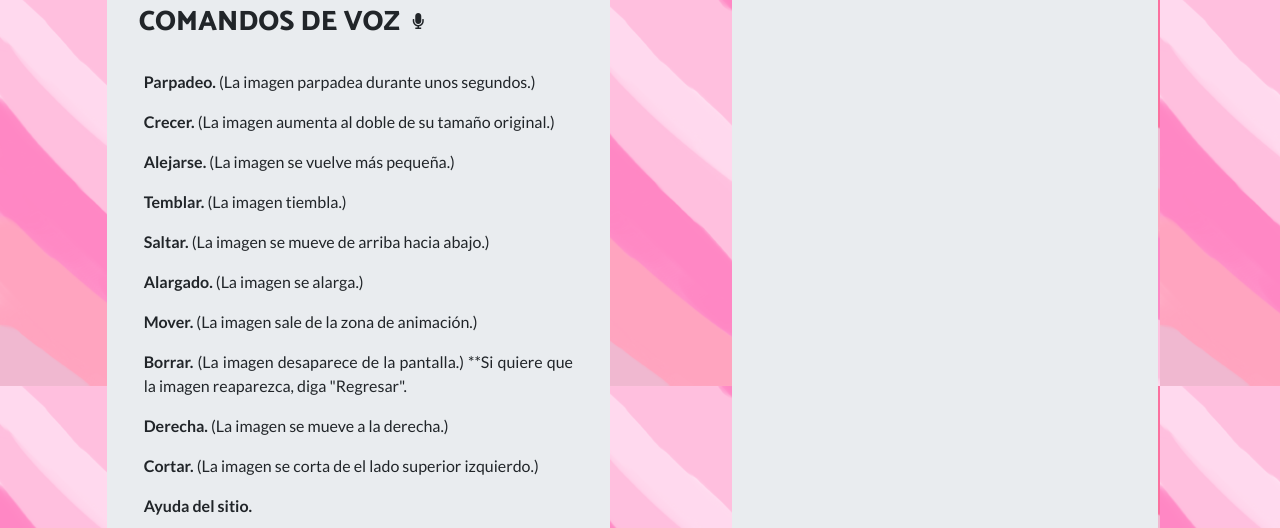
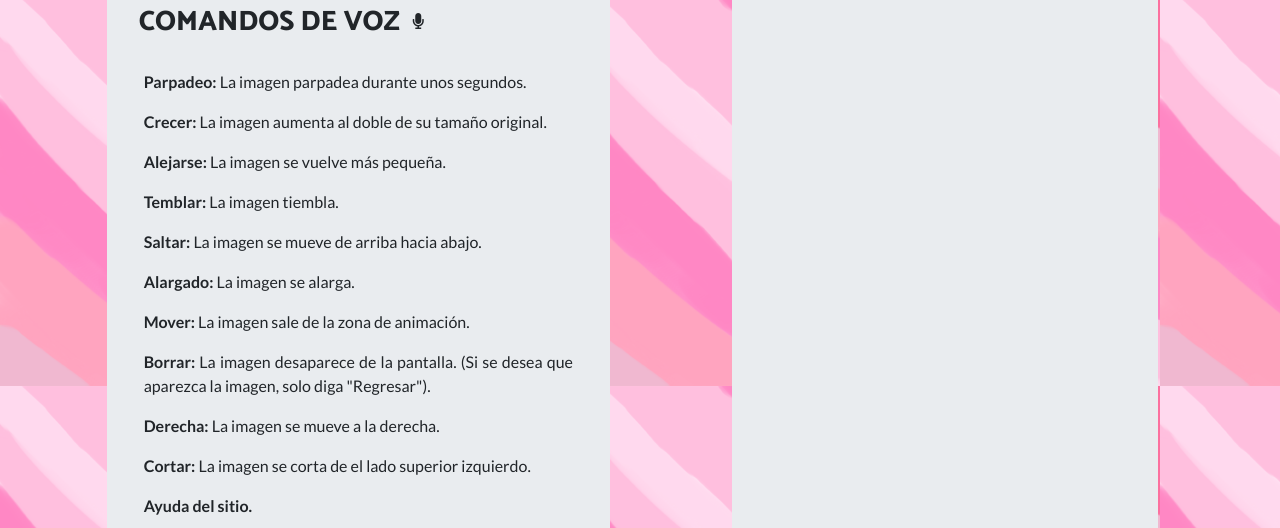
Before and after one commit to AlejandraCL/Examen_IHC, a plain HTML site: page index.html in a window 1280 px wide. Shown: the part 388-916 px from the top of the page. Drawn offline with nearby package versions, Linux system fonts and the light colour scheme.

```diff
--- a/index.html
+++ b/index.html
@@ -54,16 +54,16 @@
                       <div class="row">
                           <div class="mb-3" style="max-width: 15srem;">
                               <div class="card-body">
-                                <p ALIGN="justify"><b>Parpadeo. </b>(La imagen parpadea durante unos segundos.)</p>
-                                <p ALIGN="justify"><b>Crecer. </b>(La imagen aumenta al doble de su tamaño original.)</p>
-                                <p ALIGN="justify"><b>Alejarse. </b>(La imagen se vuelve más pequeña.)</p>
-                                <p ALIGN="justify"><b>Temblar. </b>(La imagen tiembla.)</p>
-                                <p ALIGN="justify"><b>Saltar. </b>(La imagen se mueve de arriba hacia abajo.)</p>
-                                <p ALIGN="justify"><b>Alargado. </b>(La imagen se alarga.)</p>
-                                <p ALIGN="justify"><b>Mover. </b>(La imagen sale de la zona de animación.)</p>
-                                <p ALIGN="justify"><b>Borrar. </b>(La imagen desaparece de la pantalla.) **Si quiere que la imagen reaparezca, diga "Regresar".</p>
-                                <p ALIGN="justify"><b>Derecha. </b>(La imagen se mueve a la derecha.)</p>
-                                <p ALIGN="justify"><b>Cortar. </b>(La imagen se corta de el lado superior izquierdo.)</p>
+                                <p ALIGN="justify"><b>Parpadeo: </b>La imagen parpadea durante unos segundos.</p>
+                                <p ALIGN="justify"><b>Crecer: </b>La imagen aumenta al doble de su tamaño original.</p>
+                                <p ALIGN="justify"><b>Alejarse: </b>La imagen se vuelve más pequeña.</p>
+                                <p ALIGN="justify"><b>Temblar: </b>La imagen tiembla.</p>
+                                <p ALIGN="justify"><b>Saltar: </b>La imagen se mueve de arriba hacia abajo.</p>
+                                <p ALIGN="justify"><b>Alargado: </b>La imagen se alarga.</p>
+                                <p ALIGN="justify"><b>Mover: </b>La imagen sale de la zona de animación.</p>
+                                <p ALIGN="justify"><b>Borrar: </b>La imagen desaparece de la pantalla. (Si se desea que aparezca la imagen, solo diga "Regresar").</p>
+                                <p ALIGN="justify"><b>Derecha: </b>La imagen se mueve a la derecha.</p>
+                                <p ALIGN="justify"><b>Cortar: </b>La imagen se corta de el lado superior izquierdo.</p>
                                 <p ALIGN="justify"><b>Ayuda del sitio. </b></p>
                                 <p ALIGN="justify"><b>Salir del sitio. </b></p>
                               </div></div></div></div></div>
```
